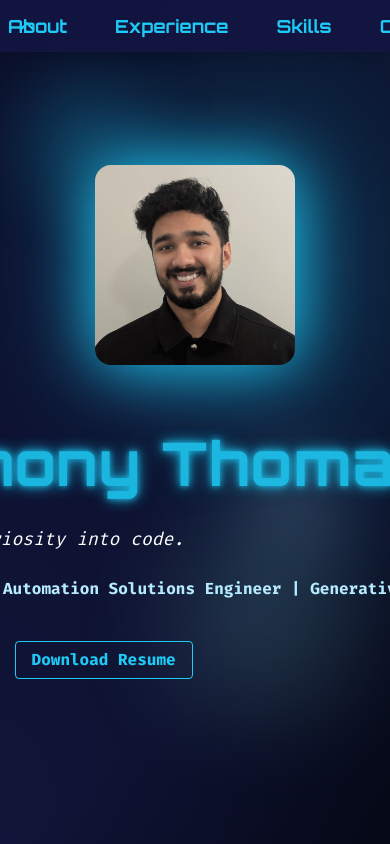
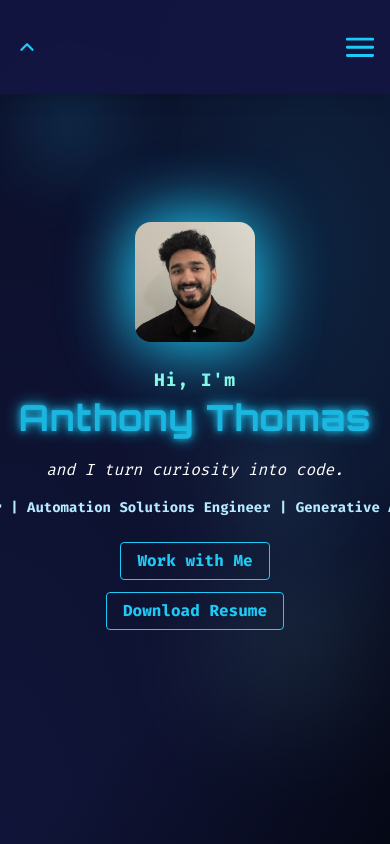
Before and after one commit to DaVincisGit/portfolio-site-2, a React (Vite) app: page / in a window 390 px wide. Shown: the top 844 px of the page. Built offline with nearby package versions, Linux system fonts and the light colour scheme; the HTML template or start-up script is replaced by a standard one.

Commit message:
Add responsive hamburger menu to NavBar

```diff
--- a/src/components/Header.tsx
+++ b/src/components/Header.tsx
@@ -1,6 +1,5 @@
 import React from "react";
 
-// Shared background for both header and about
 const SHARED_BG =
   "radial-gradient(ellipse at 80% 30%, rgba(30,203,246,0.10) 0%, transparent 50%), " +
   "radial-gradient(ellipse at 0% 100%, rgba(55,61,185,0.10) 0%, transparent 70%), " +
@@ -9,47 +8,47 @@ const SHARED_BG =
 const Header: React.FC = () => (
   <section
     id="header"
-    className="relative min-h-screen flex flex-col justify-center items-center pt-32 pb-20 overflow-hidden"
-    style={{
-      background: SHARED_BG,
-    }}
+    className="
+      relative min-h-screen flex flex-col justify-center items-center
+      pt-20 pb-10 md:pt-32 md:pb-20 overflow-hidden
+    "
+    style={{ background: SHARED_BG }}
   >
-    {/* Animated background orbs */}
-    <span className="absolute top-[10%] left-[8%] w-28 h-28 rounded-full bg-[#1ecbf6] opacity-20 blur-2xl animate-pulse pointer-events-none"></span>
-    <span className="absolute bottom-[18%] right-[14%] w-36 h-36 rounded-full bg-[#94ffe6] opacity-20 blur-3xl animate-pulse pointer-events-none"></span>
-    <span className="absolute top-[55%] left-[65%] w-20 h-20 rounded-full bg-[#b5eaff] opacity-20 blur-2xl animate-pulse pointer-events-none"></span>
+    {/* Orbs (unchanged) */}
+    <span className="absolute top-[10%] left-[8%] w-20 h-20 md:w-28 md:h-28 rounded-full bg-[#1ecbf6] opacity-20 blur-2xl animate-pulse pointer-events-none"></span>
+    <span className="absolute bottom-[18%] right-[14%] w-24 h-24 md:w-36 md:h-36 rounded-full bg-[#94ffe6] opacity-20 blur-3xl animate-pulse pointer-events-none"></span>
+    <span className="absolute top-[55%] left-[65%] w-12 h-12 md:w-20 md:h-20 rounded-full bg-[#b5eaff] opacity-20 blur-2xl animate-pulse pointer-events-none"></span>
 
-    <div className="w-full max-w-6xl flex flex-col md:flex-row items-center justify-between gap-8 relative z-10">
-      {/* Image Section - rectangle, vertically centered, moved up */}
-      <div className="flex-1 flex justify-start items-center min-w-[200px] -mt-12 md:-mt-16">
+    <div className="w-full max-w-6xl flex flex-col md:flex-row items-center justify-between gap-6 md:gap-8 relative z-10">
+      {/* Image Section */}
+      <div className="flex-1 flex justify-center items-center min-w-[120px] md:min-w-[200px] -mt-8 md:-mt-16">
         <div className="relative flex justify-center items-center">
-          {/* Blue Aura Glow - rectangle */}
-          <div className="absolute w-[220px] h-[220px] rounded-2xl bg-[#1ecbf6] opacity-30 blur-[70px] z-0"></div>
+          <div className="absolute w-[130px] h-[130px] md:w-[220px] md:h-[220px] rounded-2xl bg-[#1ecbf6] opacity-30 blur-[40px] md:blur-[70px] z-0"></div>
           <img
             src="/images/headshot.jpg"
             alt="Anthony Thomas"
-            className="w-[200px] h-[200px] rounded-2xl object-cover relative z-10"
+            className="w-[120px] h-[120px] md:w-[200px] md:h-[200px] rounded-2xl object-cover relative z-10"
             style={{ filter: "drop-shadow(0 0 32px #1ecbf6)" }}
           />
         </div>
       </div>
       {/* Text Section */}
-      <div className="flex-[2] text-left flex flex-col justify-center">
-        <div className="mb-2 flex flex-col">
-          <span className="text-2xl font-mono font-semibold text-[#94ffe6] tracking-wider mb-1">
+      <div className="flex-[2] text-center md:text-left flex flex-col justify-center">
+        <div className="mb-2 flex flex-col items-center md:items-start">
+          <span className="text-lg md:text-2xl font-mono font-semibold text-[#94ffe6] tracking-wider mb-1">
             Hi, I'm
           </span>
-          <span className="text-6xl lg:text-7xl font-orbitron font-extrabold text-neonblue neon-shadow tracking-wide whitespace-nowrap animate-pulse">
+          <span className="text-4xl md:text-6xl lg:text-7xl font-orbitron font-extrabold text-neonblue neon-shadow tracking-wide whitespace-nowrap animate-pulse">
             Anthony Thomas
           </span>
         </div>
-        <p className="text-lg text-[#fff] font-mono italic mt-6 mb-6">
+        <p className="text-base md:text-lg text-[#fff] font-mono italic mt-3 md:mt-6 mb-4 md:mb-6">
           and I turn curiosity into code.
         </p>
-        <p className="text-base lg:text-lg text-[#b5eaff] mb-8 font-semibold whitespace-nowrap">
+        <p className="text-sm md:text-base lg:text-lg text-[#b5eaff] mb-6 md:mb-8 font-semibold whitespace-nowrap">
           Data Engineer&nbsp;|&nbsp;Automation Solutions Engineer&nbsp;|&nbsp;Generative AI Specialist
         </p>
-        <div className="flex flex-row items-center gap-4 mt-2">
+        <div className="flex flex-col sm:flex-row gap-3 md:gap-5 items-center md:items-start">
   <button
     type="button"
     onClick={() => {
--- a/src/components/NavBar.tsx
+++ b/src/components/NavBar.tsx
@@ -1,9 +1,23 @@
-import React from "react";
+import React, { useState } from "react";
 
 // Small, sharp, pointy chevron up icon (SVG)
 const ChevronUpIcon = () => (
   <svg width="22" height="22" viewBox="0 0 24 24" fill="none">
     <path d="M6 15l6-6 6 6" stroke="#1ecbf6" strokeWidth="2.5" strokeLinecap="round" strokeLinejoin="round"/>
+  </svg>
+);
+
+// Hamburger and X icons (SVGs)
+const HamburgerIcon = () => (
+  <svg width="28" height="28" viewBox="0 0 24 24" fill="none">
+    <rect y="4" width="24" height="2.5" rx="1" fill="#1ecbf6"/>
+    <rect y="11" width="24" height="2.5" rx="1" fill="#1ecbf6"/>
+    <rect y="18" width="24" height="2.5" rx="1" fill="#1ecbf6"/>
+  </svg>
+);
+const XIcon = () => (
+  <svg width="28" height="28" viewBox="0 0 24 24" fill="none">
+    <path d="M6 6l12 12M6 18L18 6" stroke="#1ecbf6" strokeWidth="2.5" strokeLinecap="round"/>
   </svg>
 );
 
@@ -14,10 +28,17 @@ const sections = [
   { id: "contact", label: "Contact" },
 ];
 
-const NavBar: React.FC = () => (
-  <nav className="fixed top-0 left-0 w-full bg-[#131642] bg-opacity-95 z-50 flex items-center py-3 shadow-lg">
+const NavBar: React.FC = () => {
+  const [menuOpen, setMenuOpen] = useState(false);
+
+  // Close menu on navigation (mobile)
+  const handleNavClick = () => setMenuOpen(false);
+
+  return (
+    <nav className="fixed top-0 left-0 w-full bg-[#131642] bg-opacity-95 z-50 py-3 shadow-lg">
+      <div className="relative flex items-center justify-between max-w-6xl mx-auto px-4">
         {/* Scroll to Top Icon - Far Left */}
-    <div className="absolute left-4 top-1/2 -translate-y-1/2">
+        <div className="flex-shrink-0">
           <a
             href="#header"
             className="hover:bg-[#1ecbf6]/10 rounded-full p-1 transition"
@@ -26,9 +47,22 @@ const NavBar: React.FC = () => (
             <ChevronUpIcon />
           </a>
         </div>
-    {/* Centered nav links */}
-    <div className="flex-grow flex justify-center">
-      <ul className="flex gap-8">
+
+        {/* Hamburger for mobile (hidden on md+) */}
+        <button
+          className="md:hidden ml-auto text-neonblue focus:outline-none z-50"
+          onClick={() => setMenuOpen(!menuOpen)}
+          aria-label={menuOpen ? "Close menu" : "Open menu"}
+        >
+          {menuOpen ? <XIcon /> : <HamburgerIcon />}
+        </button>
+
+        {/* Nav Links */}
+        <ul
+          className={`
+            hidden md:flex gap-8 mx-auto
+          `}
+        >
           {sections.map(section => (
             <li key={section.id}>
               <a
@@ -40,8 +74,31 @@ const NavBar: React.FC = () => (
             </li>
           ))}
         </ul>
+
+        {/* Mobile Menu Overlay */}
+        <ul
+          className={`
+            flex flex-col items-center gap-8 bg-[#131642] bg-opacity-100 py-10 px-8 rounded-b-xl absolute top-full left-0 w-full shadow-lg
+            transition-all duration-300
+            ${menuOpen ? "block" : "hidden"}
+            md:hidden
+          `}
+        >
+          {sections.map(section => (
+            <li key={section.id}>
+              <a
+                href={`#${section.id}`}
+                className="text-neonblue font-orbitron text-xl px-2 hover:text-[#fff] transition"
+                onClick={handleNavClick}
+              >
+                {section.label}
+              </a>
+            </li>
+          ))}
+        </ul>
       </div>
     </nav>
   );
+};
 
 export default NavBar;
```
Lines whose indentation alone changed are shown as unchanged.
